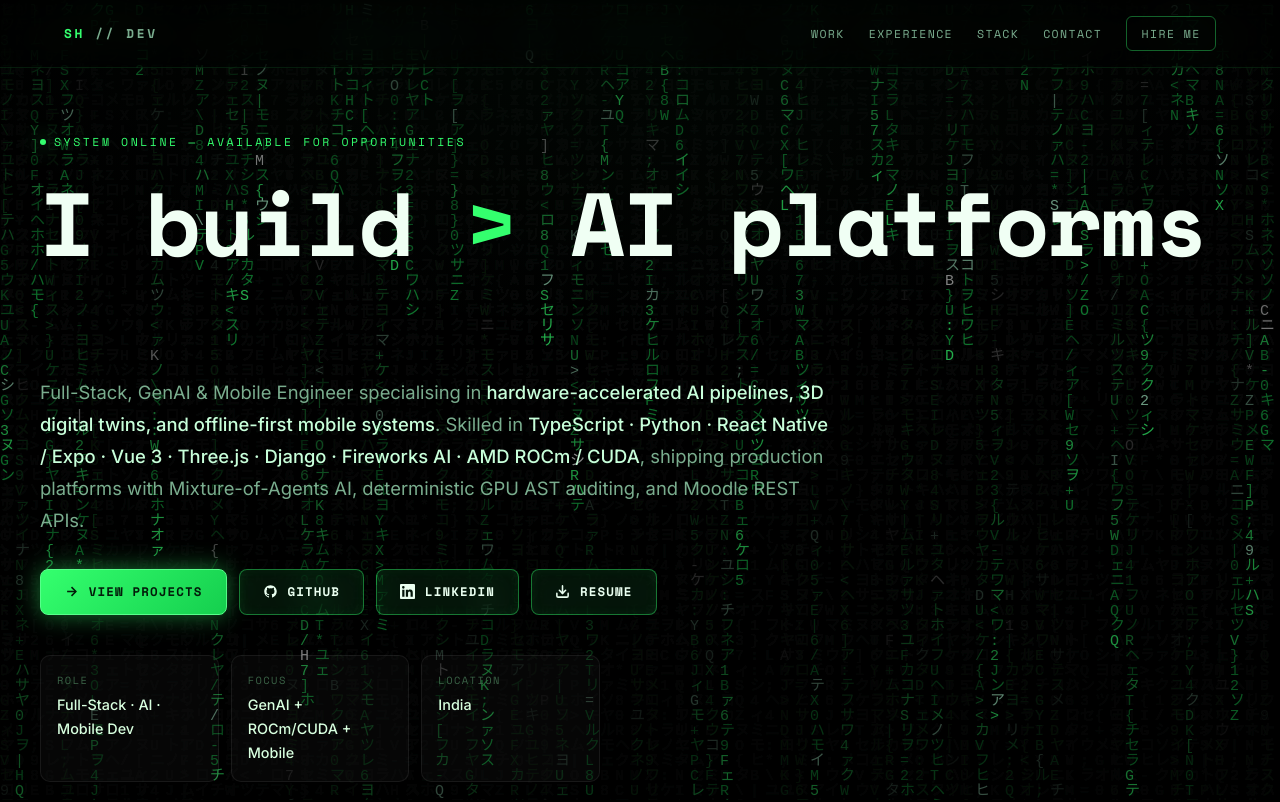
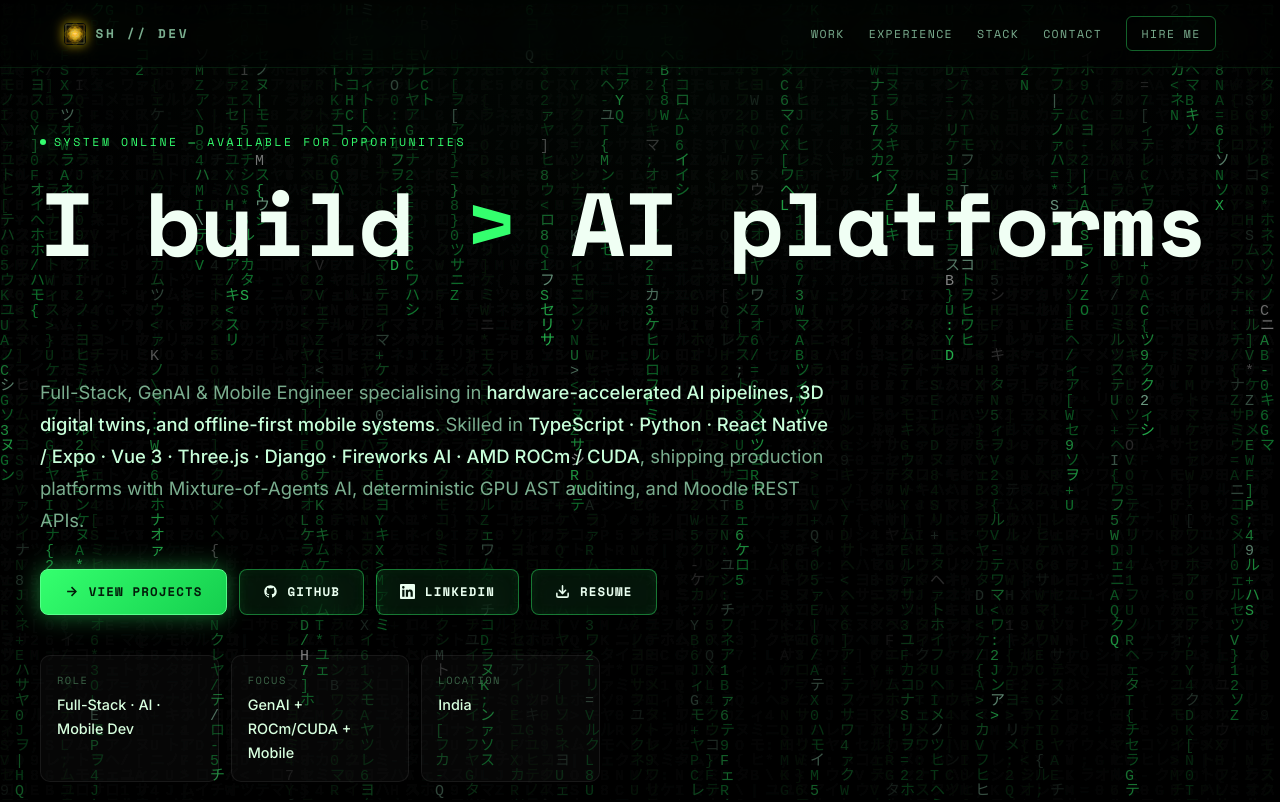
Before and after one commit to shashankh3/portF, a Vue app: page / in a window 1280 px wide. Shown: the top 802 px of the page. Built offline with nearby package versions, Linux system fonts and the light colour scheme; no server answers.

Commit message:
Replace default Vue logo with sacred golden Tara Yantra favicon and nav brand emblem

```diff
--- a/public/index.html
+++ b/public/index.html
@@ -22,7 +22,8 @@
     <meta name="twitter:title" content="Shashank Hirwani — Full-Stack, GenAI & Mobile Engineer">
     <meta name="twitter:description" content="Production-grade AI pipelines, 3D digital twins, GPU compute, and offline-first mobile — shipped and verified.">
 
-    <link rel="icon" href="<%= BASE_URL %>favicon.ico">
+    <link rel="icon" type="image/svg+xml" href="<%= BASE_URL %>favicon.svg">
+    <link rel="alternate icon" href="<%= BASE_URL %>favicon.ico">
     <link rel="preconnect" href="https://fonts.googleapis.com">
     <link rel="preconnect" href="https://fonts.gstatic.com" crossorigin>
     <link href="https://fonts.googleapis.com/css2?family=Space+Mono:ital,wght@0,400;0,700;1,400&family=Inter:wght@300..700&display=swap" rel="stylesheet">
--- a/src/App.vue
+++ b/src/App.vue
@@ -5,7 +5,10 @@
 
     <nav>
       <div class="nav-inner">
-        <div class="nav-logo">SH <span>// DEV</span></div>
+        <div class="nav-logo">
+          <img src="/favicon.svg" alt="Tara Yantra" class="nav-yantra-icon" />
+          <span>SH // DEV</span>
+        </div>
         <div class="nav-links">
           <a href="#work">Work</a>
           <a href="#experience" class="hide-sm">Experience</a>
@@ -493,8 +496,10 @@ button{cursor:pointer;background:none;border:none;font:inherit;color:inherit}
 .shell{position:relative;z-index:2;width:min(1200px,calc(100% - var(--s8)));margin-inline:auto}
 nav{position:sticky;top:0;z-index:10;backdrop-filter:blur(20px);-webkit-backdrop-filter:blur(20px);background:rgba(0,0,0,.38);border-bottom:1px solid rgba(52,255,110,.1);}
 .nav-inner{display:flex;align-items:center;justify-content:space-between;padding:var(--s4) var(--s6);max-width:1200px;margin-inline:auto;}
-.nav-logo{font-family:var(--font-mono);font-size:.8rem;font-weight:700;letter-spacing:.2em;color:var(--green);text-transform:uppercase;}
+.nav-logo{display:flex;align-items:center;gap:.6rem;font-family:var(--font-mono);font-size:.8rem;font-weight:700;letter-spacing:.2em;color:var(--green);text-transform:uppercase;}
 .nav-logo span{color:var(--muted)}
+.nav-yantra-icon{width:22px;height:22px;border-radius:4px;filter:drop-shadow(0 0 6px rgba(255,215,0,.7));transition:transform .3s var(--ease-out),filter .3s;}
+.nav-logo:hover .nav-yantra-icon{transform:rotate(45deg) scale(1.1);filter:drop-shadow(0 0 12px rgba(255,215,0,.95))}
 .nav-links{display:flex;gap:var(--s6);align-items:center}
 .nav-links a{font-family:var(--font-mono);font-size:.72rem;letter-spacing:.12em;text-transform:uppercase;color:var(--muted);transition:color .2s var(--ease-out);}
 .nav-links a:hover{color:var(--green)}
```
Also changed, not shown: public/favicon.svg (added), 1 other file (tests, documents, lock files or other folders).
